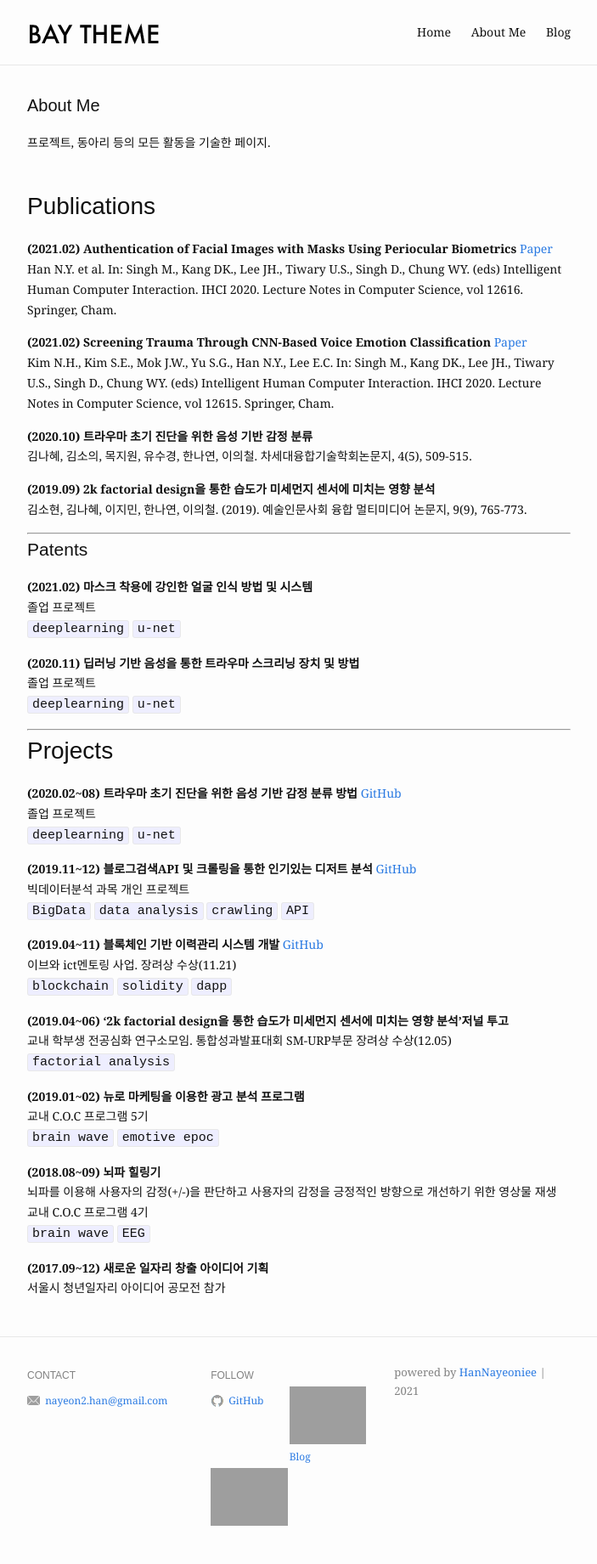
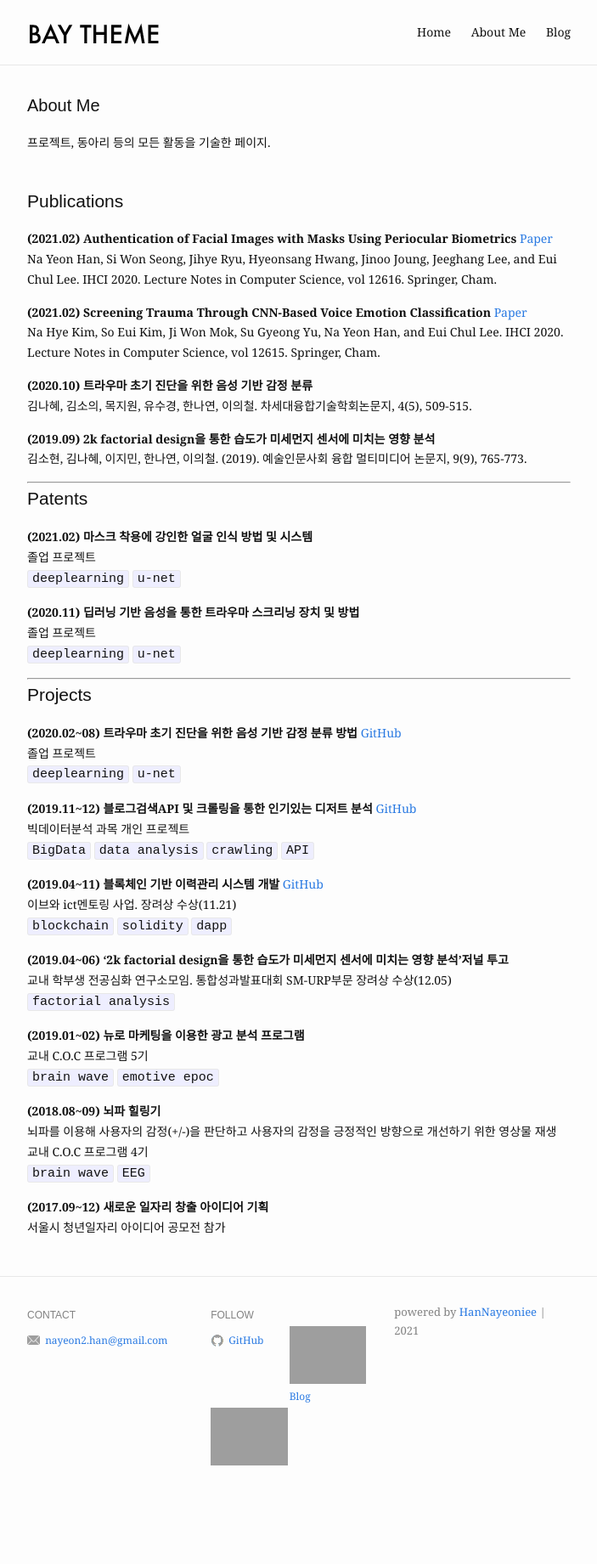
Before and after one commit to HanNayeoniee/HanNayeoniee.github.io, a Jekyll site: the page built from aboutme.md, in a window 1280 px wide. Shown: the whole page at 85% size, without its empty margins (288-991 px from the left). Built offline with Jekyll 4.4.1, drawn with Linux system fonts in a browser that asks for light colours; after the commit the page ends 1770 px from its top, so only the background shows below that.

Commit message:
Update aboutme.md

```diff
--- a/aboutme.md
+++ b/aboutme.md
@@ -10,15 +10,15 @@ slug: /aboutme
 <br />
 
 
-# Publications
+## Publications
 
 
 __(2021.02) Authentication of Facial Images with Masks Using Periocular Biometrics__    <a href="https://link.springer.com/chapter/10.1007%2F978-3-030-68452-5_34">Paper</a><br>
-Han N.Y. et al. In: Singh M., Kang DK., Lee JH., Tiwary U.S., Singh D., Chung WY. (eds) Intelligent Human Computer Interaction. IHCI 2020. Lecture Notes in Computer Science, vol 12616. Springer, Cham.
+Na Yeon Han, Si Won Seong, Jihye Ryu, Hyeonsang Hwang, Jinoo Joung, Jeeghang Lee, and Eui Chul Lee. IHCI 2020. Lecture Notes in Computer Science, vol 12616. Springer, Cham.<br>
 
 
 __(2021.02) Screening Trauma Through CNN-Based Voice Emotion Classification__    <a href="https://link.springer.com/chapter/10.1007%2F978-3-030-68449-5_21">Paper</a><br>
-Kim N.H., Kim S.E., Mok J.W., Yu S.G., Han N.Y., Lee E.C. In: Singh M., Kang DK., Lee JH., Tiwary U.S., Singh D., Chung WY. (eds) Intelligent Human Computer Interaction. IHCI 2020. Lecture Notes in Computer Science, vol 12615. Springer, Cham.
+Na Hye Kim, So Eui Kim, Ji Won Mok, Su Gyeong Yu, Na Yeon Han, and Eui Chul Lee. IHCI 2020. Lecture Notes in Computer Science, vol 12615. Springer, Cham.<br>
 
 
 __(2020.10) 트라우마 초기 진단을 위한 음성 기반 감정 분류__<br>
@@ -46,7 +46,7 @@ __(2020.11) 딥러닝 기반 음성을 통한 트라우마 스크리닝 장치
 
 -------------------
 
-# Projects
+## Projects
 
 __(2020.02~08) 트라우마 초기 진단을 위한 음성 기반 감정 분류 방법__    <a href="https://github.com/HanNayeoniee/Trauma-Detector">GitHub</a><br>
 졸업 프로젝트<br>
```
